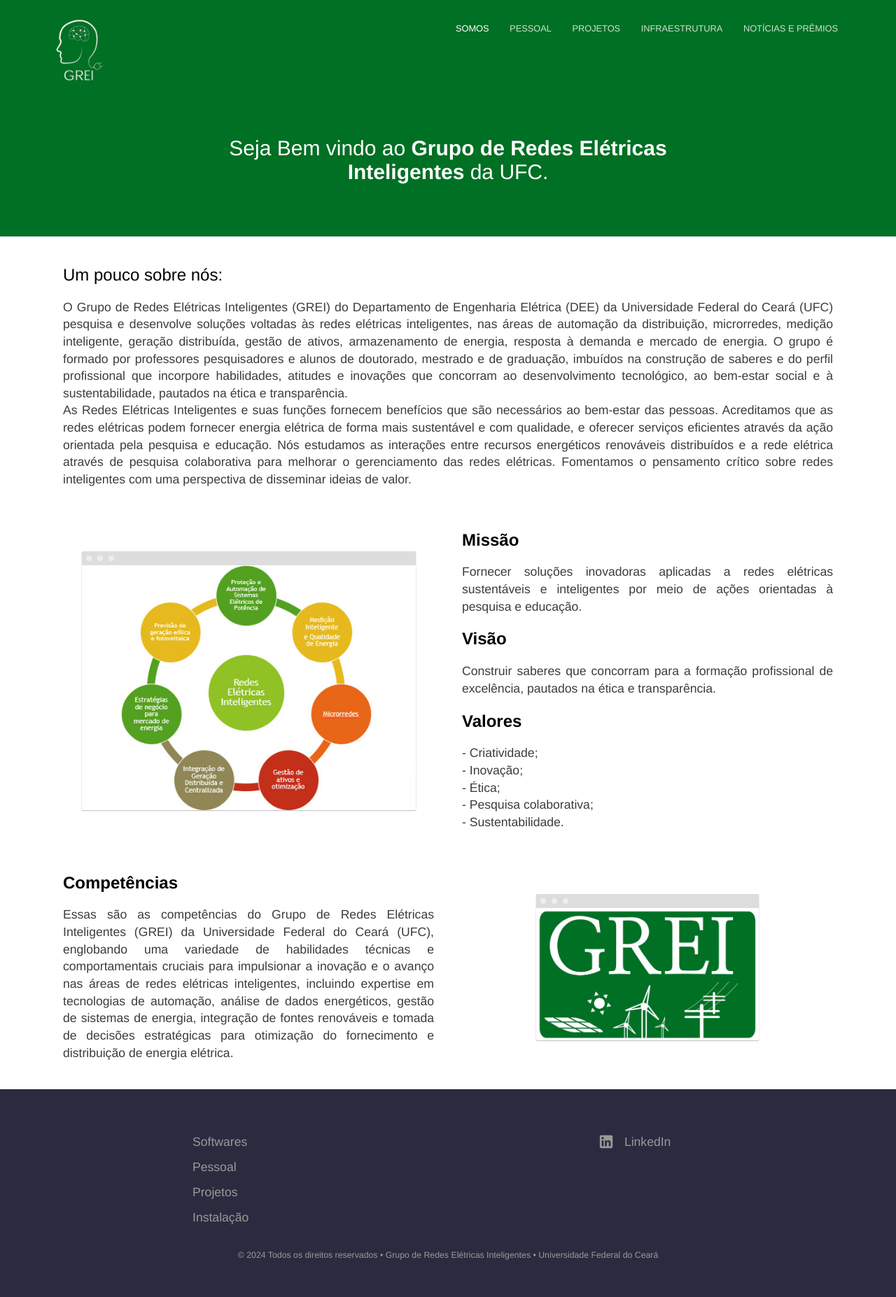
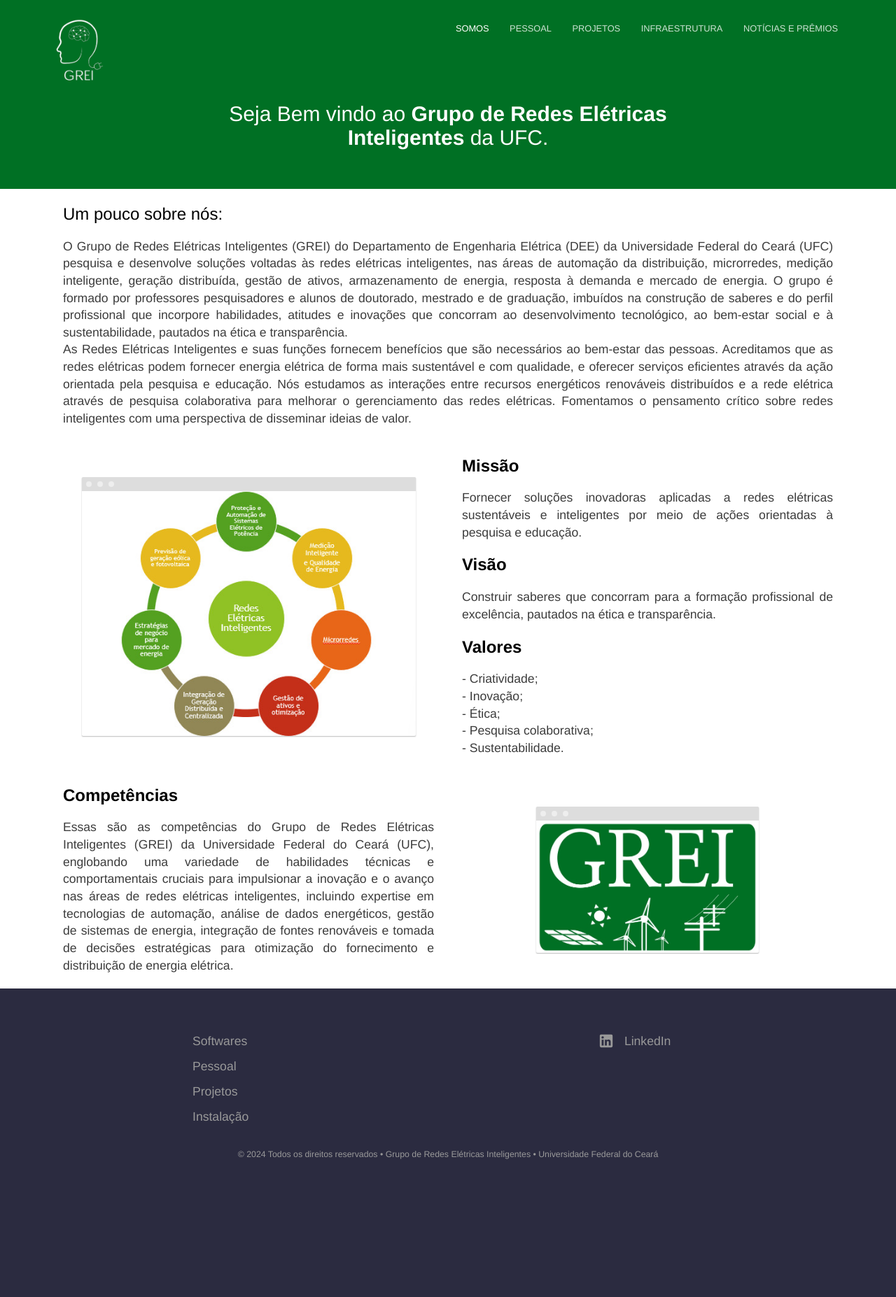
Before and after one commit to Gabriell89222/Gabriell89222.github.io, a Jekyll site: the page built from index.html, in a window 1280 px wide. Shown: the whole page at 70% size. Built offline with Jekyll 4.4.1, drawn with Linux system fonts in a browser that asks for light colours; after the commit the page ends 1710 px from its top, so only the background shows below that.

Commit message:
Atualização pagina inicial v-1.1

```diff
--- a/_sass/landing-page.scss
+++ b/_sass/landing-page.scss
@@ -35,7 +35,7 @@
 	color: #ffffff;
 	text-align: center;
 	background: linear-gradient(to bottom, $middle-gradient-color 0%, $secondary-brand-color 100%) no-repeat #a05fb7;
-	padding-top: 30px;
+	padding-top: 1px;
 
 	p {
 		color: #fff;
--- a/_sass/layout.scss
+++ b/_sass/layout.scss
@@ -22,7 +22,7 @@
 
 header {
 	color: #fff;
-	padding: 20px 0;
+	padding: 20px 0px 0px;
 	background: $brand-color; /* Old browsers */
 	background: linear-gradient(to bottom, $brand-color 0%, $middle-gradient-color 100%) no-repeat $brand-color;
 
@@ -85,7 +85,7 @@
 }
 
 section {
-	padding: 20px 0;
+	padding: 1px 0;
 
 	table {
 		width: 80%;
```
